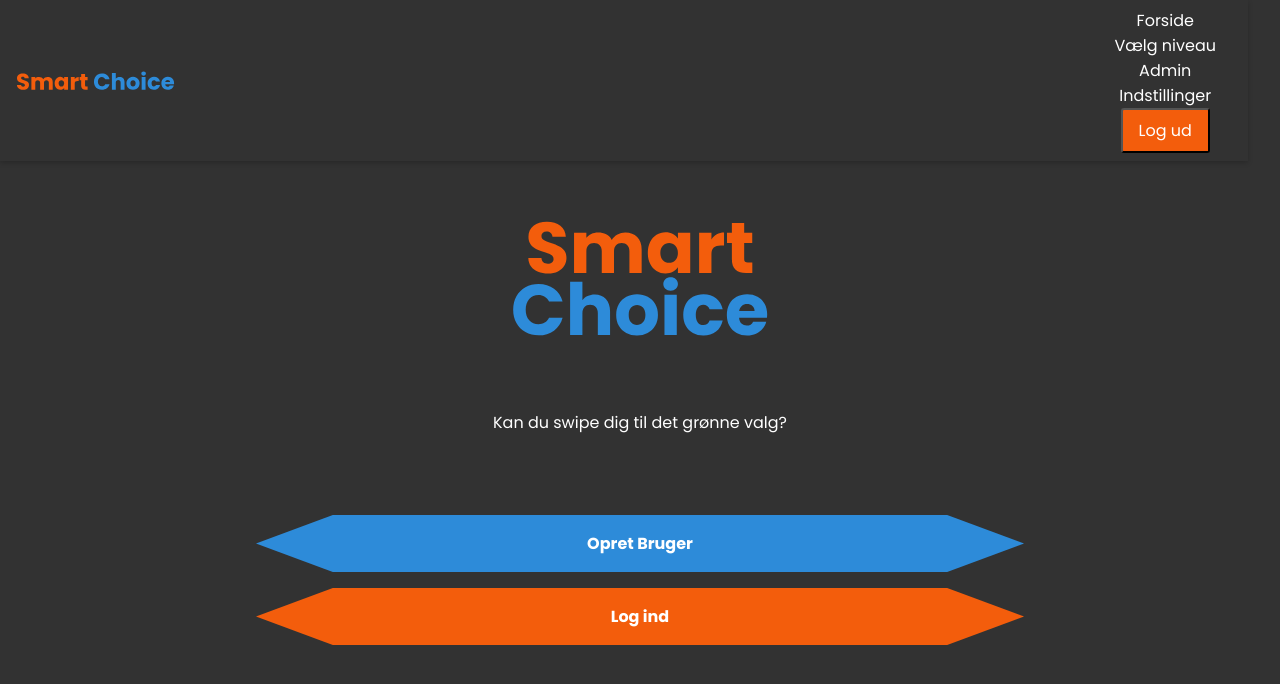
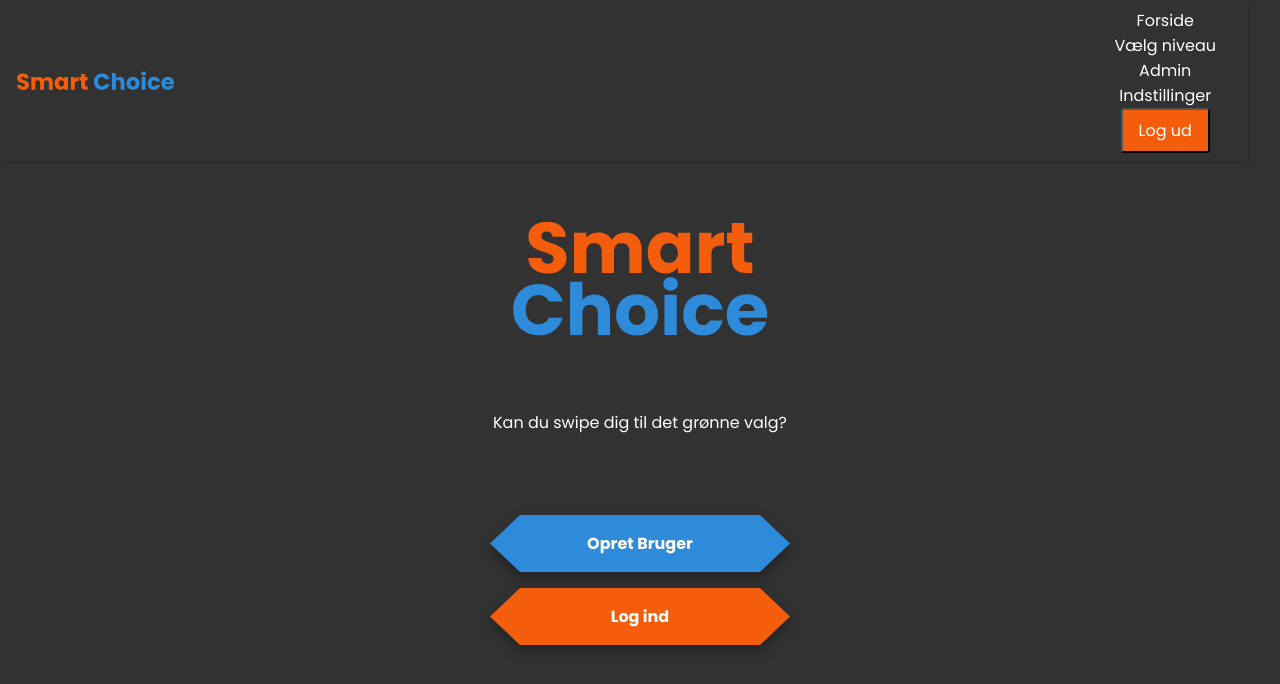
Before and after one commit to oliv045r/semester-projekt, a Vue app: page / in a window 1280 px wide. Shown: the top 684 px of the page. Built offline with nearby package versions, Linux system fonts and the light colour scheme; no server answers.

Commit message:
FarverogSkygger

```diff
--- a/src/components/admin/QuestionModal.vue
+++ b/src/components/admin/QuestionModal.vue
@@ -142,7 +142,7 @@ export default {
 }
 
 .modal-content {
-  background-color: var(--background-color);
+  background-color: var(--dark-background-color);
   padding: 20px;
   border-radius: 15px;
   width: 500px;
--- a/src/components/elements/PrimaryButton.vue
+++ b/src/components/elements/PrimaryButton.vue
@@ -1,34 +1,53 @@
 <template>
-    <button tabindex="-1" class="primary-button">
-        <slot></slot>
-    </button>
+    <div class="shadow-parent">
+        <button tabindex="-1" class="primary-button" :class="{ 'secondary-bg': secondary }">
+            <slot></slot>
+        </button>
+    </div>
 </template>
 
 <script>
 export default {
-    name: 'PrimaryButton'
-}
+    name: 'PrimaryButton',
+    props: {
+        secondary: {
+            type: Boolean,
+            default: false, // Bestemmer, om knappen skal have secondary baggrundsfarve
+        },
+    },
+};
 </script>
 
 <style scoped>
+.shadow-parent {
+    position: relative;
+    display: inline-block;
+    width: 100%;
+    /* Sørger for samme bredde */
+    max-width: 300px;
+    /* Valgfri maksimal bredde */
+    filter: drop-shadow(0 6px 6px rgba(0, 0, 0, 0.3));
+}
+
 .primary-button {
     width: 100%;
-    display: inline-block;
+    /* Gør knapperne lige brede */
     background-color: var(--main-color);
-    /* Blue color */
     color: var(--text-color);
-    /* White text */
     font-size: 16px;
-    /* Adjust as needed */
     font-weight: bold;
     text-align: center;
-    padding: 16px 52px;
-    border-radius: 4px;
+    padding: 16px 0;
+    /* Juster padding for samme højde */
     clip-path: polygon(10% 0, 90% 0, 100% 50%, 90% 100%, 10% 100%, 0 50%);
+    border: none;
     cursor: pointer;
     transition: background-color 0.3s ease;
-    border: none;
     font-family: Poppins;
+}
+
+.primary-button.secondary-bg {
+    background-color: var(--secondary-color);
 }
 
 .primary-button:hover {
--- a/src/css/style.css
+++ b/src/css/style.css
@@ -24,6 +24,7 @@ body {
     --background-difficulty-button: #949494;
     --check-mark-color: green;
     --minus-mark-color: RED;
+    --dark-background-color:black;
   }
 
 
@@ -45,4 +46,5 @@ body {
     --background-difficulty-button: #BBBBBB; /* Mellemgrå for neutral baggrund */
     --check-mark-color: #156723; /* Lys grøn med høj kontrast */
     --minus-mark-color: #ee3377; /* Klar rød med bedre kontrast */
+    --dark-background-color:rgb(196, 196, 196);
   }
--- a/src/views/StartPage.vue
+++ b/src/views/StartPage.vue
@@ -7,8 +7,8 @@
       <router-link tabindex="1" to="/opret-bruger" aria-label="Opret Bruger">
         <PrimaryButton>Opret Bruger</PrimaryButton>
       </router-link>
-      <router-link  tabindex="2" to="/log-ind" aria-label="Log ind">
-        <PrimaryButton class="secondary-bg-color">Log ind</PrimaryButton>
+      <router-link tabindex="2" to="/log-ind" aria-label="Log ind">
+        <PrimaryButton :secondary="true">Log ind</PrimaryButton>
       </router-link>
     </div>
   </div>
```
